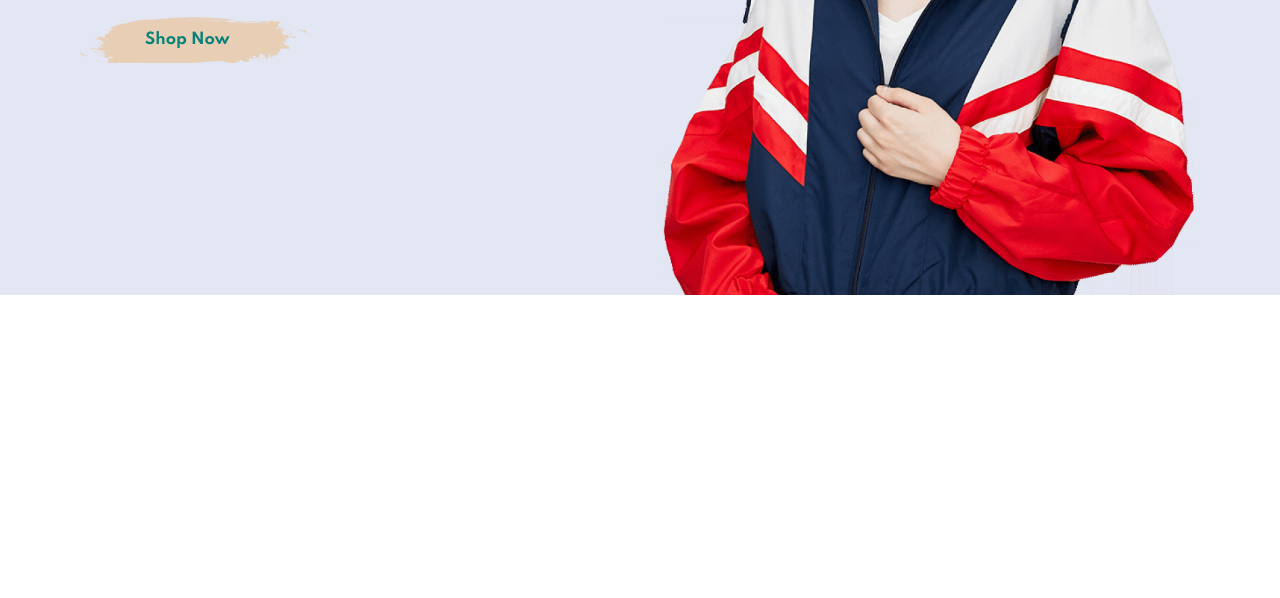
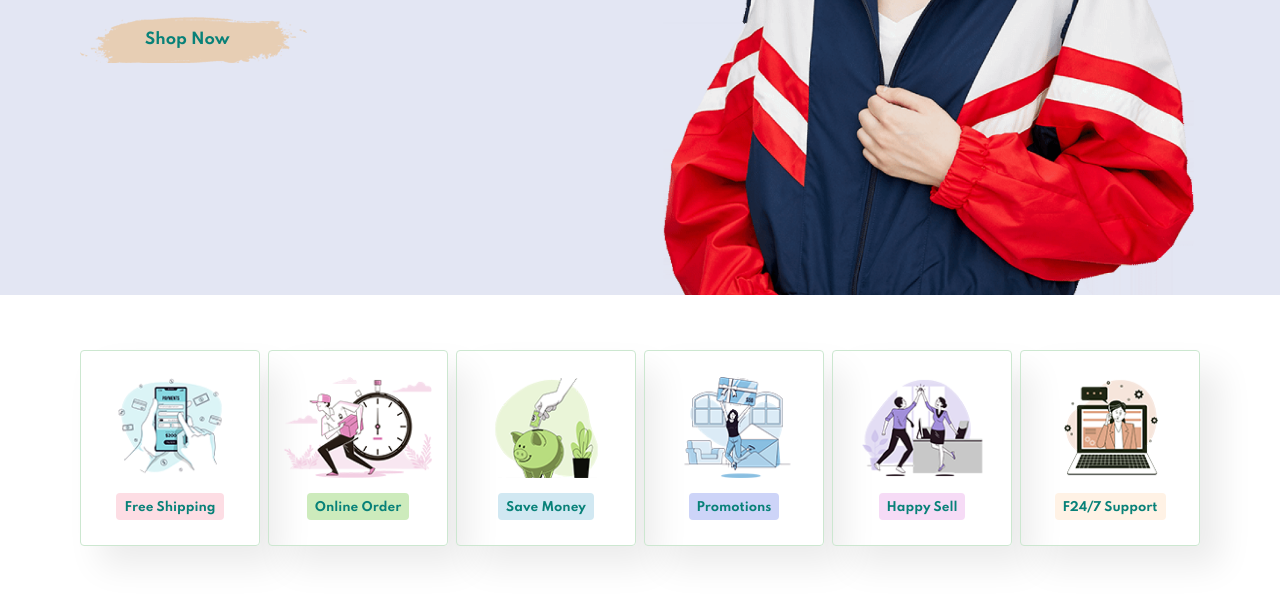
Before and after one commit to farhana456/Ecommerce-Website, a plain HTML site: page index.html in a window 1280 px wide. Shown: the part 510-1108 px from the top of the page. Before the commit the page ends 805 px from the top, so only its background shows below. Drawn offline with Linux system fonts and the light colour scheme.

Commit message:
feature sec

```diff
--- a/index.html
+++ b/index.html
@@ -35,6 +35,35 @@
              <button>Shop Now</button>
         </section>
 
+        <section id="feature" class="section-p1">
+            <div class="fe-box">
+                <img src="img/features/f1.png" alt="">
+                <h6>Free Shipping</h6>
+            </div>
+             <div class="fe-box">
+                <img src="img/features/f2.png" alt="">
+                <h6>Online Order</h6>
+            </div>
+             <div class="fe-box">
+                <img src="img/features/f3.png" alt="">
+                <h6>Save Money</h6>
+            </div>
+             <div class="fe-box">
+                <img src="img/features/f4.png" alt="">
+                <h6>Promotions</h6>
+            </div>
+             <div class="fe-box">
+                <img src="img/features/f5.png" alt="">
+                <h6>Happy Sell</h6>
+            </div>
+             <div class="fe-box">
+                <img src="img/features/f6.png" alt="">
+                <h6>F24/7 Support</h6>
+            </div>
+        </section>
+
+
+
         <script src="script.js"></script>
     </body>
 
--- a/style.css
+++ b/style.css
@@ -131,3 +131,50 @@ body {
   font-weight: 700;
   font-size: 15px;
 }
+#feature{
+  display:flex;
+  align-items: center;
+  justify-content: space-between;
+  flex-wrap: wrap;
+}
+
+#feature .fe-box{
+  width: 180px;
+  text-align: center;
+  padding: 25px 15px;
+  box-shadow: 20px 20px 34px rgba(0,0,0,0.08);
+  border: 1px solid #cce7d0;
+  border-radius: 4px;
+  margin: 15px 0;
+}
+#feature .fe-box:hover{
+  box-shadow: 10px 10px 54px rgba(70,62,221,0.1);
+}
+#feature .fe-box img{
+  width: 100%;
+  margin-bottom: 10px;
+}
+#feature .fe-box h6{
+  display: inline-block;
+  padding: 9px 8px 6px 8px;
+  line-height: 1;
+  border-radius: 4px;
+  color: #088178;
+  background-color: #fddde4;
+  cursor: pointer;
+}
+#feature .fe-box:nth-child(2) h6 {
+  background-color: #cdebbc;
+}
+#feature .fe-box:nth-child(3) h6 {
+  background-color: #d1e8f2;
+}
+#feature .fe-box:nth-child(4) h6 {
+  background-color: #cdd4f8;
+}
+#feature .fe-box:nth-child(5) h6 {
+  background-color: #f6dbf6;
+}
+#feature .fe-box:nth-child(6) h6 {
+  background-color: #fff2e5;
+}
```
